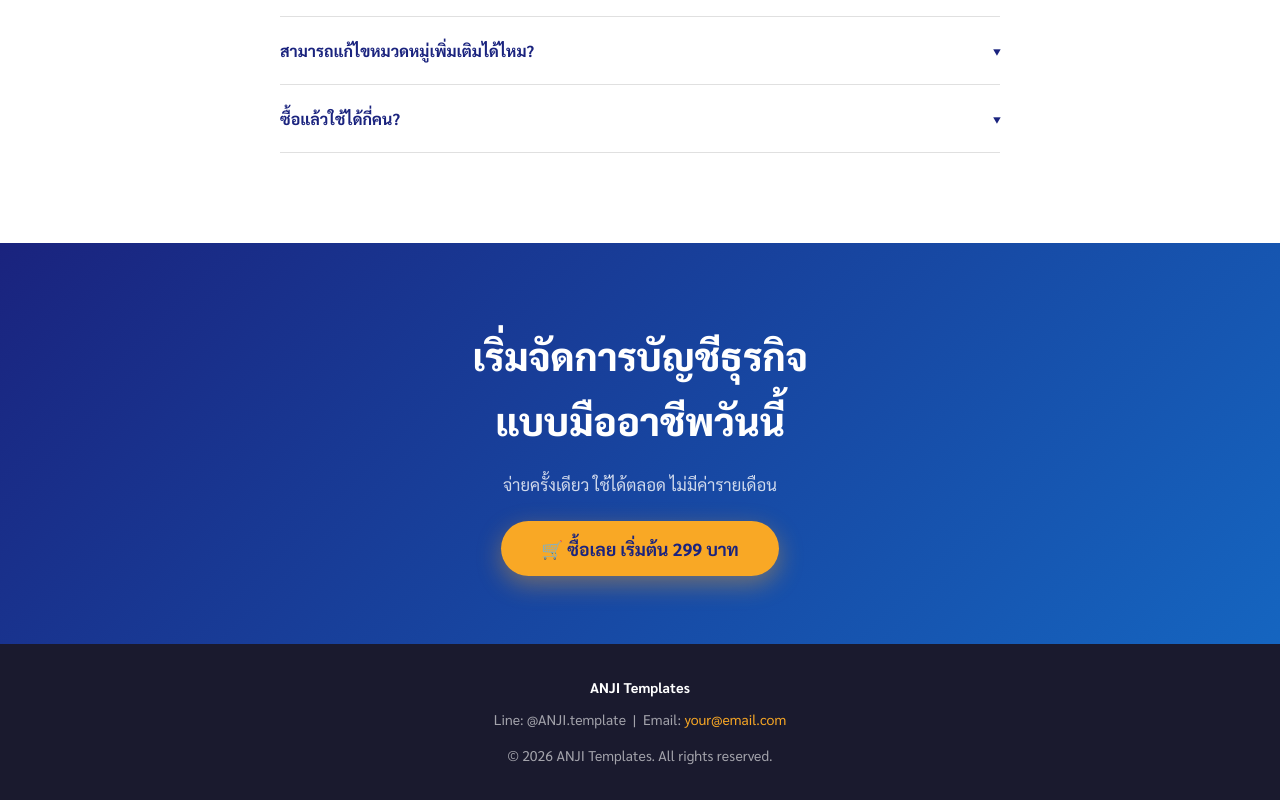
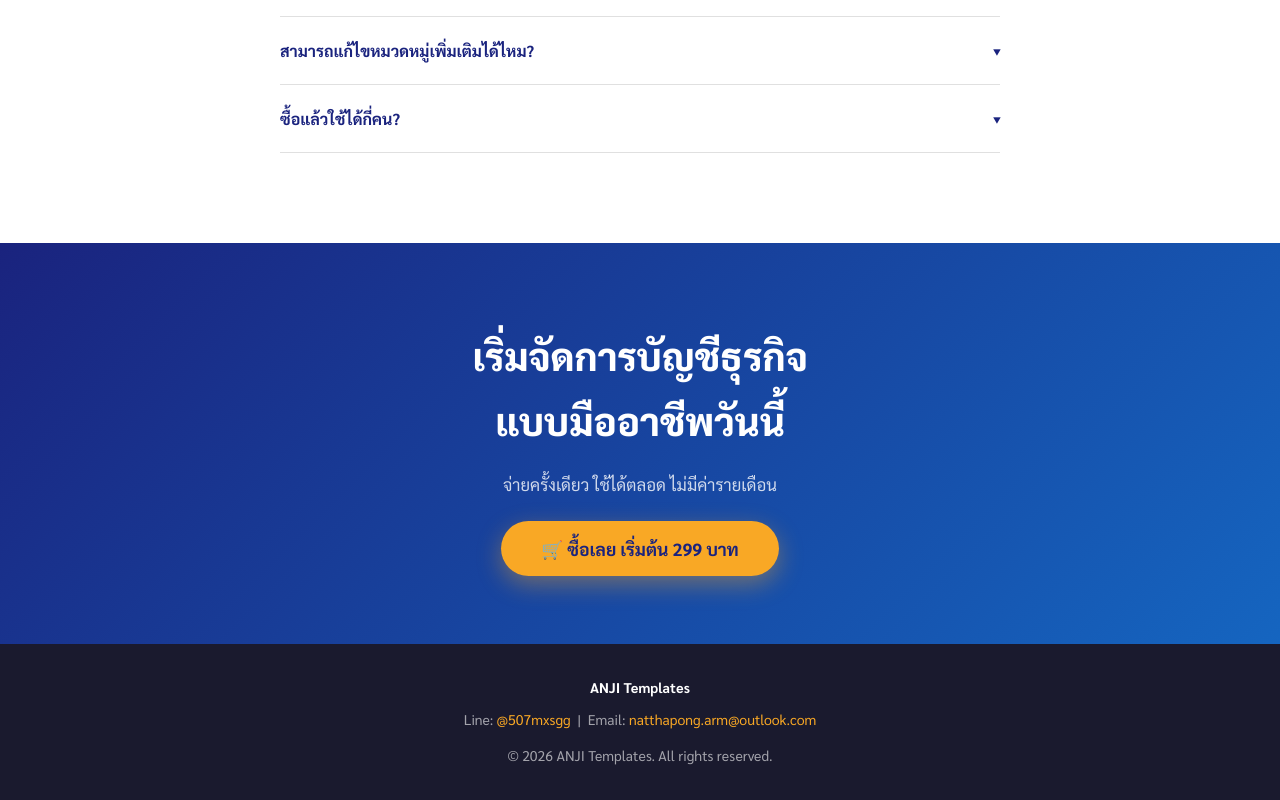
Before and after one commit to armnatp/anji-templates, a plain HTML site: page index.html in a window 1280 px wide. Shown: the part 4413-5213 px from the top of the page. Drawn offline with Linux system fonts and the light colour scheme.

Commit message:
Add files via upload

```diff
--- a/index.html
+++ b/index.html
@@ -483,7 +483,7 @@
 <!-- FOOTER -->
 <footer>
   <p style="margin-bottom:8px; font-weight:700; color:var(--white);">ANJI Templates</p>
-  <p>Line: @ANJI.template &nbsp;|&nbsp; Email: <a href="mailto:your@email.com">your@email.com</a></p>
+  <p>Line: <a href="https://line.me/ti/p/@507mxsgg" target="_blank" style="color:var(--gold);">@507mxsgg</a> &nbsp;|&nbsp; Email: <a href="mailto:natthapong.arm@outlook.com">natthapong.arm@outlook.com</a></p>
   <p style="margin-top:12px;">© 2026 ANJI Templates. All rights reserved.</p>
 </footer>
 
```
